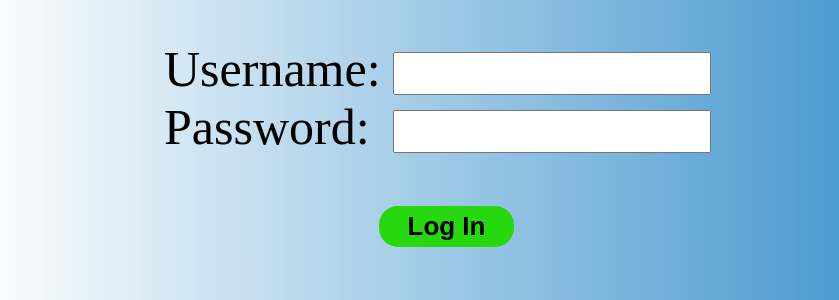
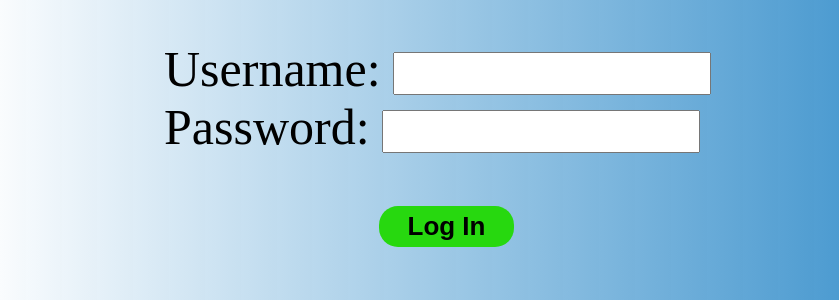
Before and after one commit to nomekop65/HackMatch, a Python web app: template HackMatch/HackMatch/Templates/HackMatch/logIn.html in a window 1280 px wide. Shown: the part 152-452 px from the top of the page, without its empty margins (220-1059 px from the left). Run offline with Jinja, Linux system fonts and the light colour scheme; the template is opened without the code that fills it, so the values that code supplies are empty.

Commit message:
Add files via upload

```diff
--- a/HackMatch/static/HackMatch/styleLogIn.css
+++ b/HackMatch/static/HackMatch/styleLogIn.css
@@ -33,8 +33,8 @@ input{
   padding-top: 10px;
   right:40px;
 }
-.passwordTextInput{
-  margin-left: 11px;
+.emailTextInput{
+  margin-left: 72px
 }
 .logInContainer{
   margin-top: 15%;
```
